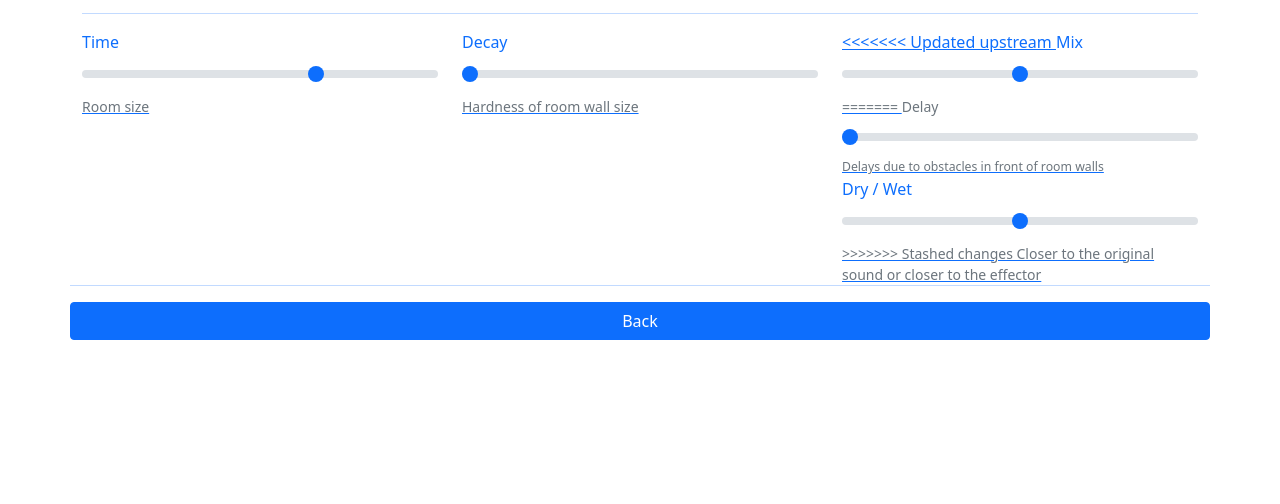
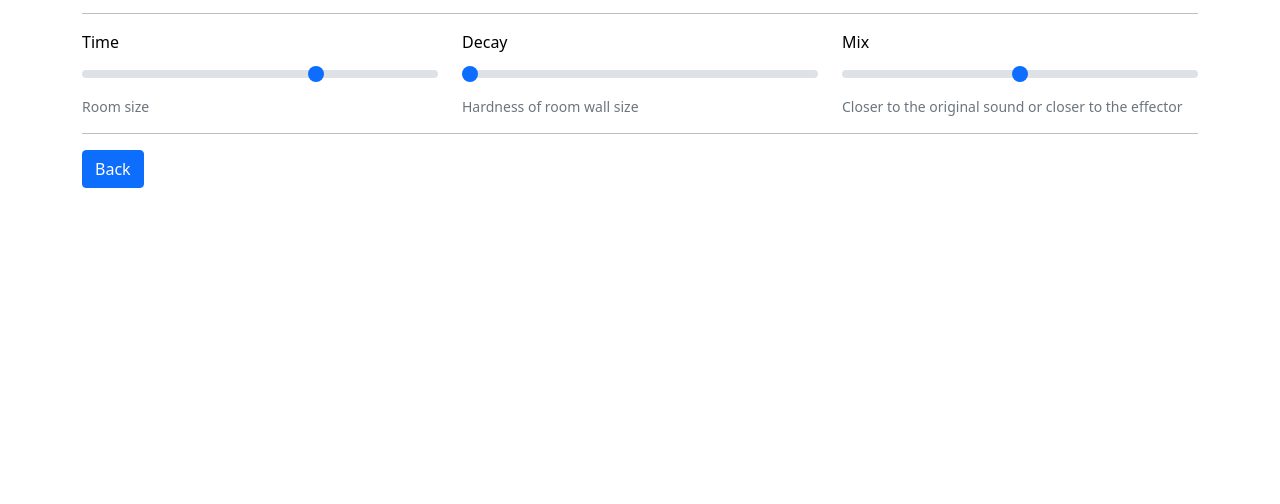
Before and after one commit to SylvaGX/Sound2Care, a website: page audioreverb.html in a window 1280 px wide. Shown: the part 296-800 px from the top of the page. Drawn offline with nearby package versions, Linux system fonts and the light colour scheme; a script that the page names is missing.

Commit message:
Updates acessibilidade finish

```diff
--- a/audioreverb.html
+++ b/audioreverb.html
@@ -8,7 +8,7 @@
 </head>
 <body>
 <div class="container">
- <h1 style="text-align:center"><a href="audioreverb.html">Audio Reverb</h1>
+ <h1 style="text-align:center"><a style=" color:black ;text-decoration: none" href="audioreverb.html">Audio Reverb</h1>
 <br>Pt - Altere os valores para ver como funciona o reverb
 <br>EN - Change the values to see how reverb works
 <br>
@@ -37,22 +37,9 @@ may be helpful to maximize the value of Wet.
   </div>
   </div>
   <div class="col-md">
-<<<<<<< Updated upstream
   <label for="mix" class="form-label">Mix</label>
   <input type="range" id="mix" class="form-range" min="0" max="1" step="0.01" value="0.5" />
-  <div id="delay-help" class="form-text">
-=======
-  <label for="delay" class="form-label">Delay</label>
-  <input type="range" class="form-range" title="0" value="0" min="0" max="100" id="delay" />
-  <div id="delay-help" class="form-text">
-  Delays due to obstacles in front of room walls
-  </div>
-  </div>
-  <div class="col-md">
-  <label for="mix" class="form-label">Dry / Wet</label>
-  <input type="range" id="mix" class="form-range" min="0" max="1" step="0.05" value="0.5" title="0.5" />
   <div id="mix-help" class="form-text">
->>>>>>> Stashed changes
   Closer to the original sound or closer to the effector
   </div>
   </div>
```
Also changed, not shown: frequency.html (+1 -1 lines), index.html (+1 -1 lines), leftrightAudio.html (+1 -1 lines), musicalnotesGame.html (+1 -1 lines), playGame.html (+1 -1 lines), spacialisationEffect.html (+1 -1 lines).
